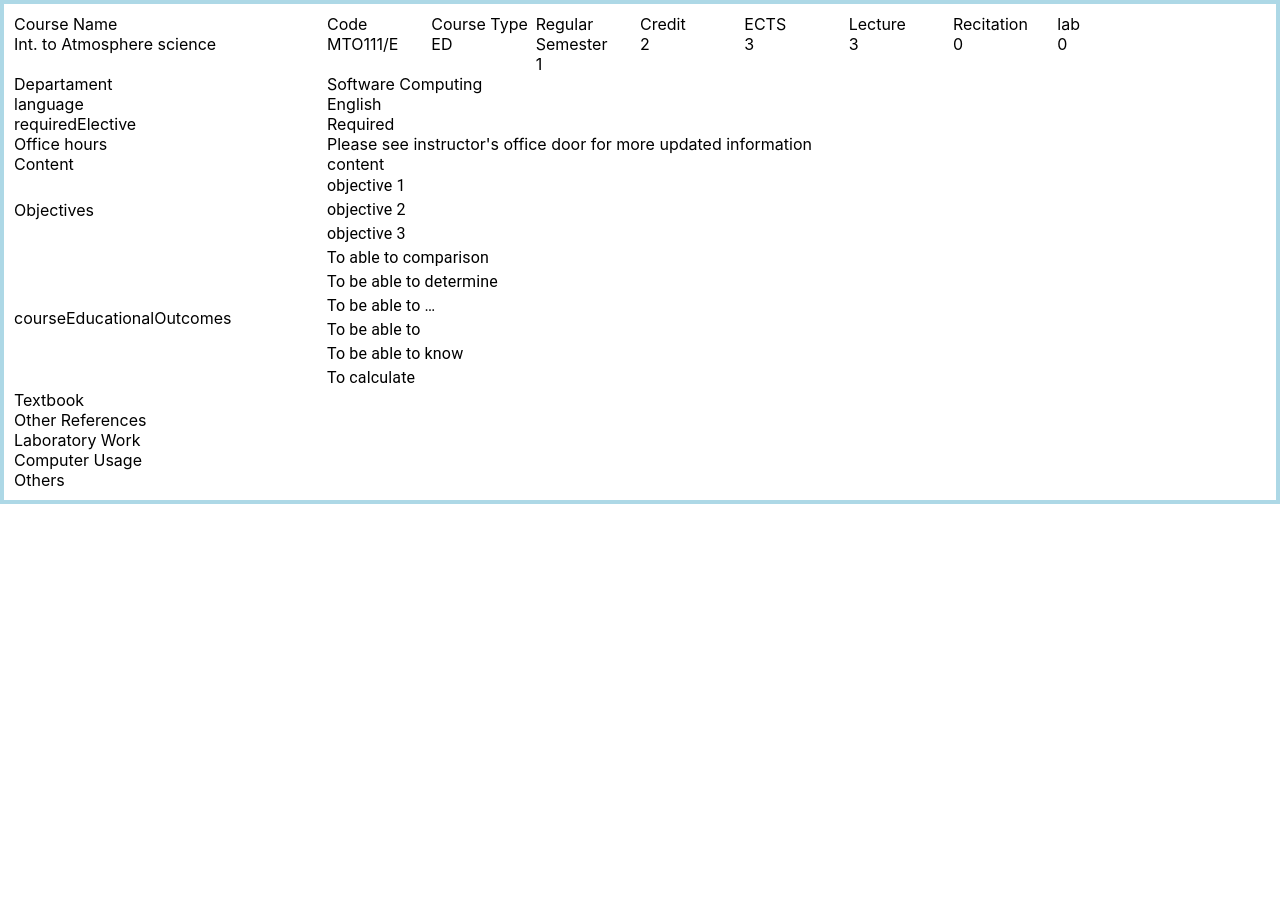
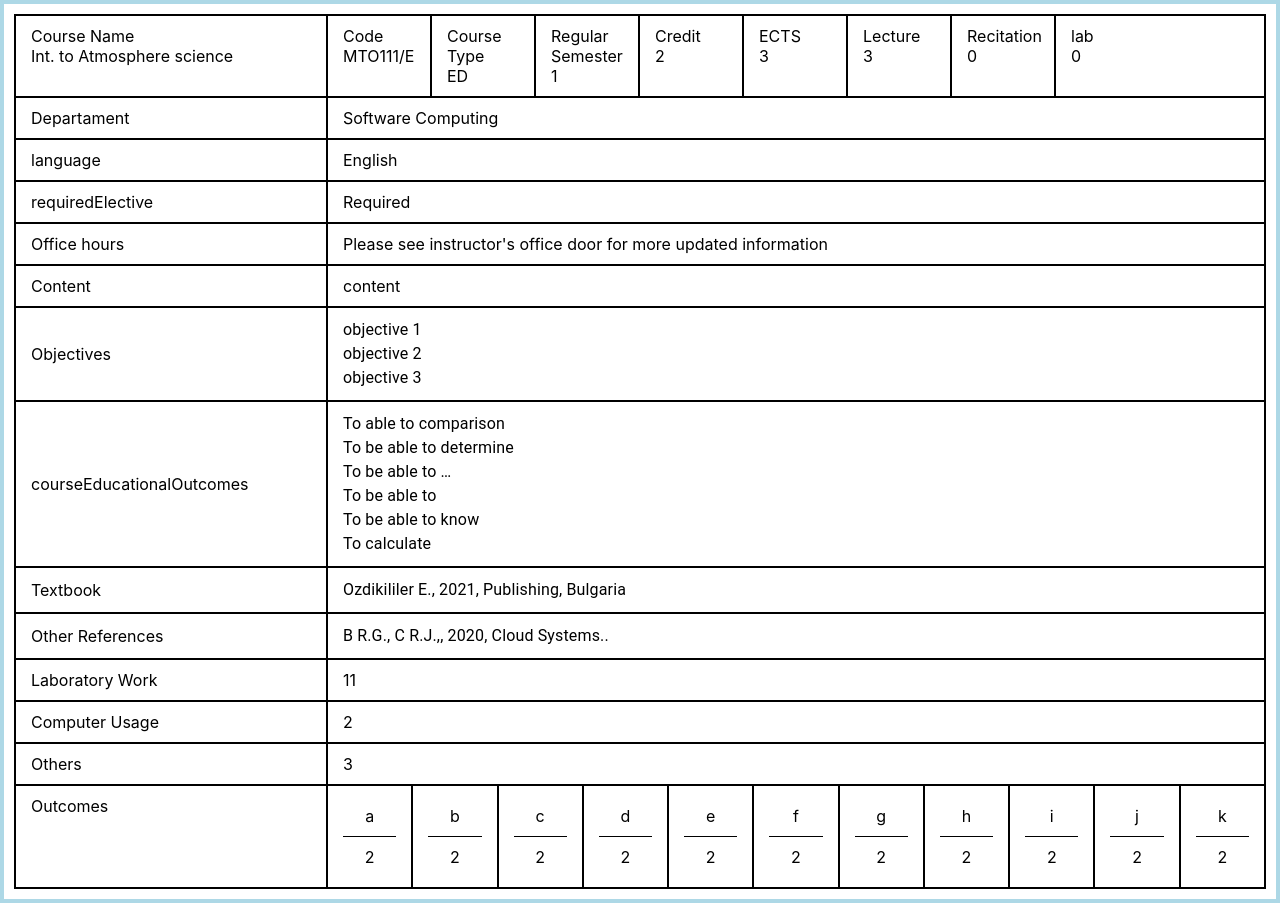
Before and after one commit to tsanev96/school-project, a React (Create React App) app: page / in a window 1280 px wide. Before the commit the page ends 800 px from the top, so only its background shows below. Built offline with nearby package versions, Linux system fonts and the light colour scheme.

Commit message:
added outcomes component and styles borders for the table

```diff
--- /dev/null
+++ b/src/component/Outcomes/Outcomes.tsx
@@ -0,0 +1,57 @@
+import { Grid } from "@mui/material";
+import { makeStyles } from "@mui/styles";
+import { TableCell } from "../../types/tableCell";
+
+const useStyles = makeStyles({
+  cellWrapper: {
+    padding: 0,
+    "& > *": {
+      padding: 10,
+      borderBottom: "1px solid black",
+    },
+    "& > *:nth-child(even)": {
+      borderBottom: "none",
+    },
+  },
+});
+
+interface IProps {
+  data: TableCell[];
+}
+
+const Outcomes = ({ data }: IProps) => {
+  const classes = useStyles();
+
+  const renderCell = (value: string | string[]) => {
+    if (Array.isArray(value)) {
+      return "";
+    }
+
+    return (
+      <Grid container item justifyContent="center">
+        {value}
+      </Grid>
+    );
+  };
+  return (
+    <Grid container alignItems="stretch">
+      <Grid item xs={3}>
+        Outcomes
+      </Grid>
+      {data.map((item) => (
+        <Grid
+          className={classes.cellWrapper}
+          item
+          container
+          direction="column"
+          xs
+        >
+          {renderCell(item.label)}
+          {renderCell(item.value)}
+        </Grid>
+      ))}
+    </Grid>
+  );
+};
+
+export default Outcomes;
--- a/src/component/TableCourse/TableCourse.tsx
+++ b/src/component/TableCourse/TableCourse.tsx
@@ -1,5 +1,7 @@
 import { Grid } from "@mui/material";
 import { makeStyles } from "@mui/styles";
+import { outcomes } from "../../data";
+import Outcomes from "../Outcomes/Outcomes";
 import TableTwoCols from "../shared/TableTwoCols";
 import TableTypeOne from "../shared/TableTypeOne";
 
@@ -10,8 +12,24 @@ const useStyles = makeStyles({
     width: 1200,
     fontSize: 16,
     border: "4px solid lightblue",
+    "& > *": {
+      border: "2px solid black",
+      borderBottom: "none",
+      // cell
+      "& > *": {
+        padding: "10px 15px",
+        borderRight: "2px solid black",
+      },
+      "& > *:last-child": {
+        borderRight: "none",
+      },
+    },
+    "& > *:last-child": {
+      borderBottom: "2px solid black",
+    },
   },
 });
+
 const TableCourse = () => {
   const classes = useStyles();
   const data = [
@@ -60,11 +78,19 @@ const TableCourse = () => {
   ];
 
   const dataTwoColsSecond = [
-    { id: "textbook", label: "Textbook", value: "" },
-    { id: "otherReferences", label: "Other References", value: "" },
-    { id: "laboratoryWork", label: "Laboratory Work", value: "" },
-    { id: "computerUsage", label: "Computer Usage", value: "" },
-    { id: "others", label: "Others", value: "" },
+    {
+      id: "textbook",
+      label: "Textbook",
+      value: ["Ozdikililer E., 2021, Publishing, Bulgaria"],
+    },
+    {
+      id: "otherReferences",
+      label: "Other References",
+      value: ["B R.G., C R.J.,, 2020, Cloud Systems.."],
+    },
+    { id: "laboratoryWork", label: "Laboratory Work", value: "11" },
+    { id: "computerUsage", label: "Computer Usage", value: "2" },
+    { id: "others", label: "Others", value: "3" },
   ];
 
   return (
@@ -72,6 +98,7 @@ const TableCourse = () => {
       <TableTypeOne data={data} />
       <TableTwoCols data={dataTwoCols} />
       <TableTwoCols data={dataTwoColsSecond} />
+      <Outcomes data={outcomes} />
     </Grid>
   );
 };
--- a/src/component/shared/TableTwoCols.tsx
+++ b/src/component/shared/TableTwoCols.tsx
@@ -1,7 +1,8 @@
 import { Box, Grid, Typography } from "@mui/material";
+import { TableCell } from "../../types/tableCell";
 
 type IProps = {
-  data: { id: string; label: string; value: string | string[] }[];
+  data: TableCell[];
 };
 
 const TableTwoCols = ({ data }: IProps) => {
@@ -22,7 +23,7 @@ const TableTwoCols = ({ data }: IProps) => {
   return (
     <>
       {data.map((item) => (
-        <Grid container>
+        <Grid container alignItems="stretch">
           <Grid container alignContent="center" item xs={3}>
             {item.label}
           </Grid>
--- a/src/component/shared/TableTypeOne.tsx
+++ b/src/component/shared/TableTypeOne.tsx
@@ -1,15 +1,13 @@
 import { Grid } from "@mui/material";
 import { TableCell } from "../../types/tableCell";
 
-type IProps<Type> = {
-  data: Type[];
+type IProps = {
+  data: TableCell[];
 };
 
-const TableTypeOne = <DataType extends TableCell>({
-  data,
-}: IProps<DataType>) => {
+const TableTypeOne = ({ data }: IProps) => {
   return (
-    <Grid container>
+    <Grid container alignItems="stretch">
       {data.map((item, index) => (
         <Grid item container xs={index === 0 ? 3 : 1} direction="column">
           <Grid item>{item.label}</Grid>
--- a/src/data.ts
+++ b/src/data.ts
@@ -69,61 +69,61 @@ export const data = [
   { id: "computerUsage", label: "Others", value: undefined },
 ];
 
-const outcomes = [
+export const outcomes = [
   {
     id: "a",
     label: "a",
-    value: 2,
+    value: "2",
   },
   {
     id: "b",
     label: "b",
-    value: 2,
+    value: "2",
   },
   {
     id: "c",
     label: "c",
-    value: 2,
+    value: "2",
   },
   {
     id: "d",
     label: "d",
-    value: 2,
+    value: "2",
   },
   {
     id: "e",
     label: "e",
-    value: 2,
+    value: "2",
   },
   {
     id: "f",
     label: "f",
-    value: 2,
+    value: "2",
   },
   {
     id: "g",
     label: "g",
-    value: 2,
+    value: "2",
   },
   {
     id: "h",
     label: "h",
-    value: 2,
+    value: "2",
   },
   {
     id: "i",
     label: "i",
-    value: 2,
+    value: "2",
   },
   {
     id: "j",
     label: "j",
-    value: 2,
+    value: "2",
   },
   {
     id: "k",
     label: "k",
-    value: 2,
+    value: "2",
   },
 ];
 
--- a/src/types/tableCell.ts
+++ b/src/types/tableCell.ts
@@ -1,5 +1,9 @@
 export type TableCell = {
   id: string;
   label: string;
-  value: string;
+  value: string | string[];
 };
+
+export type TableRow<Type> = {
+  data: Type[];
+};
```
